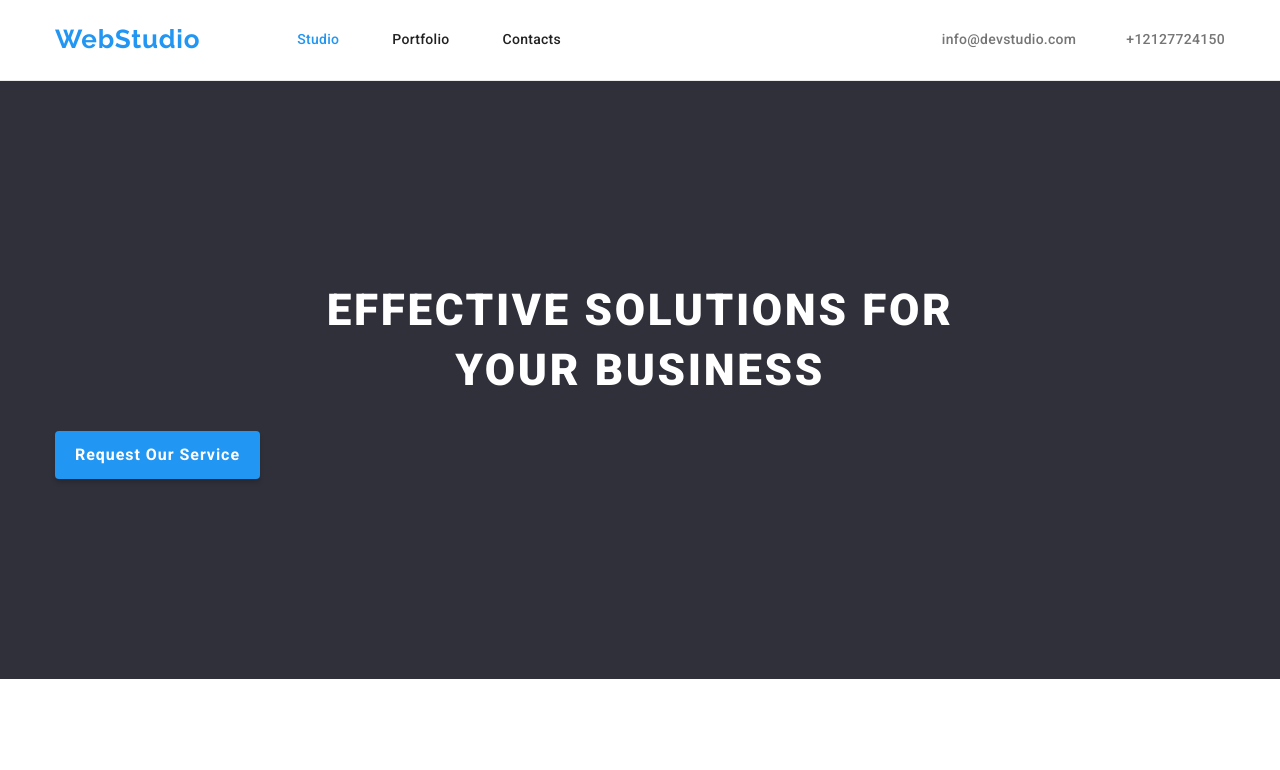
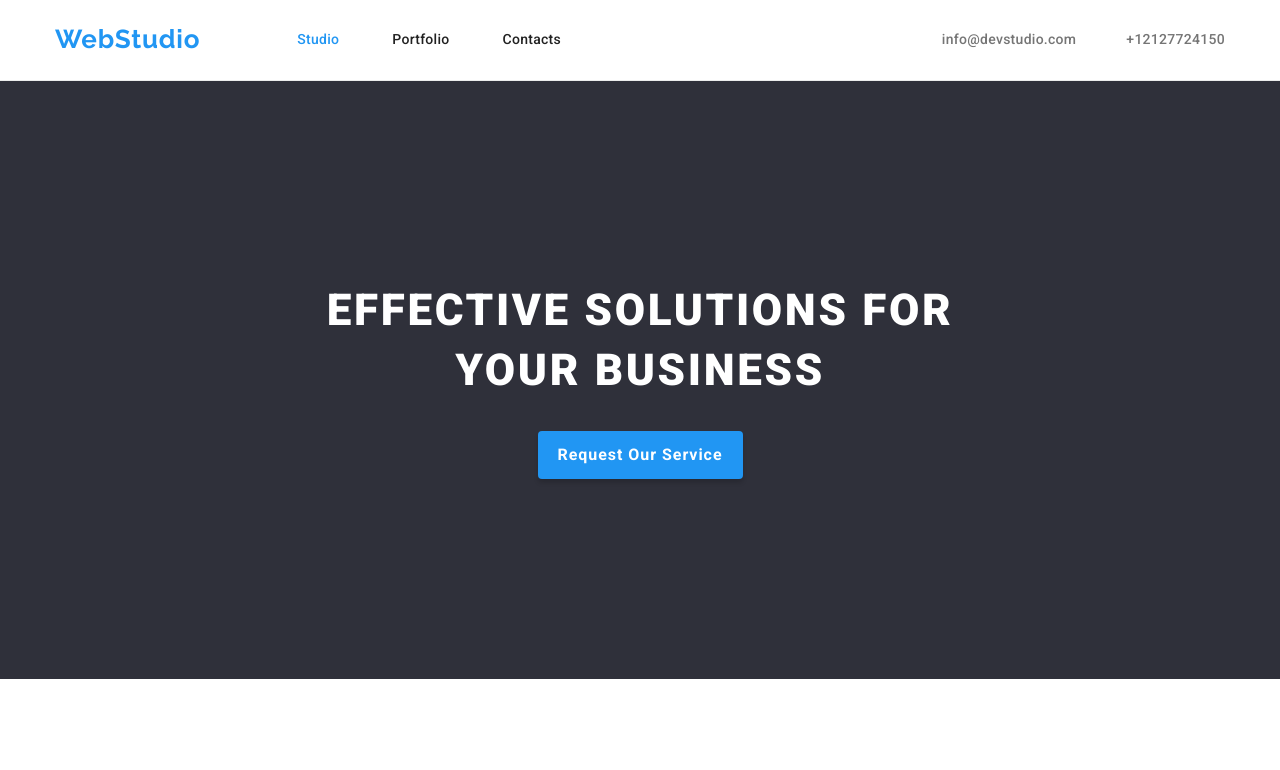
Before and after one commit to Katniss-Nataliia/goit-markup-hw-03, a plain HTML site: page index.html in a window 1280 px wide. Shown: the top 770 px of the page. Drawn offline with nearby package versions, Linux system fonts and the light colour scheme.

Commit message:
request button positionning

```diff
--- a/css/styles.css
+++ b/css/styles.css
@@ -168,6 +168,13 @@ header{
     box-shadow: 0px 4px 4px rgba(0, 0, 0, 0.15);
     background-color: var(--request-our-service-hover-color);
 }
+.button-parent-element{
+    display: flex;
+    flex-direction: column;
+    justify-content: center;
+    align-items: center;
+}
+
 /* MARK - SECTION 2 Our skills*/
 
 .section{
--- a/index.html
+++ b/index.html
@@ -30,7 +30,7 @@
 
     <main>
         <section class="hero-section">
-      <div class="container">
+      <div class="container button-parent-element">
           <h1 class="effective-solution-title">
             EFFECTIVE SOLUTIONS FOR <br />
             YOUR BUSINESS
```
